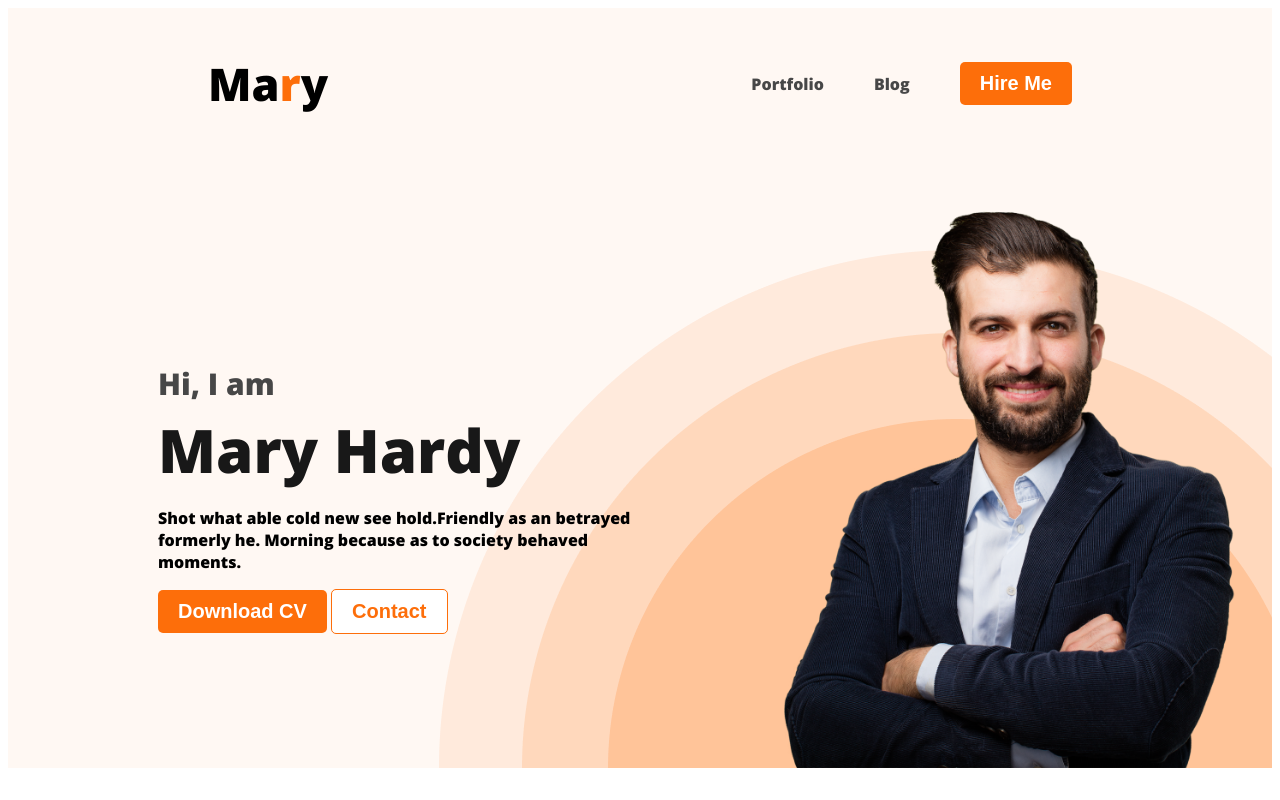
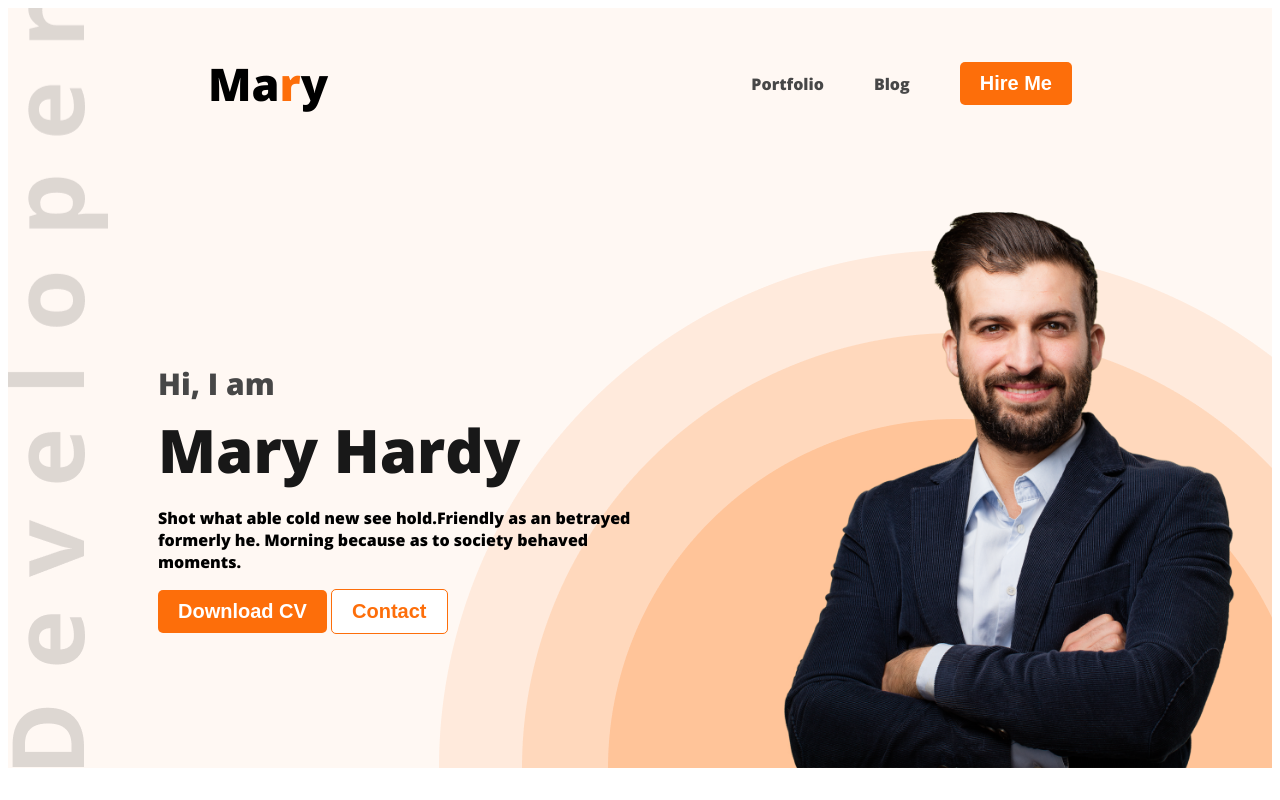
Before and after one commit to Azhar730/webdeveloper-portfolio, a plain HTML site: page index.html in a window 1280 px wide. Shown: the top 800 px of the page. Drawn offline with nearby package versions, Linux system fonts and the light colour scheme.

Commit message:
again wrong from right

```diff
--- a/style.css
+++ b/style.css
@@ -49,9 +49,9 @@ nav a{
 /*Header Related Style*/
 .header{
     background-color: #FFF8F3;
-    background-image: url('images/header_bg.png');
+    background-image: url('images/header_bg.png'), url('images/developer.png');
     background-repeat: no-repeat;
-    background-position: bottom right;
+    background-position: bottom right, bottom left;
 }
 .banner{
     padding: 30px 30px 0px 150px;
```
